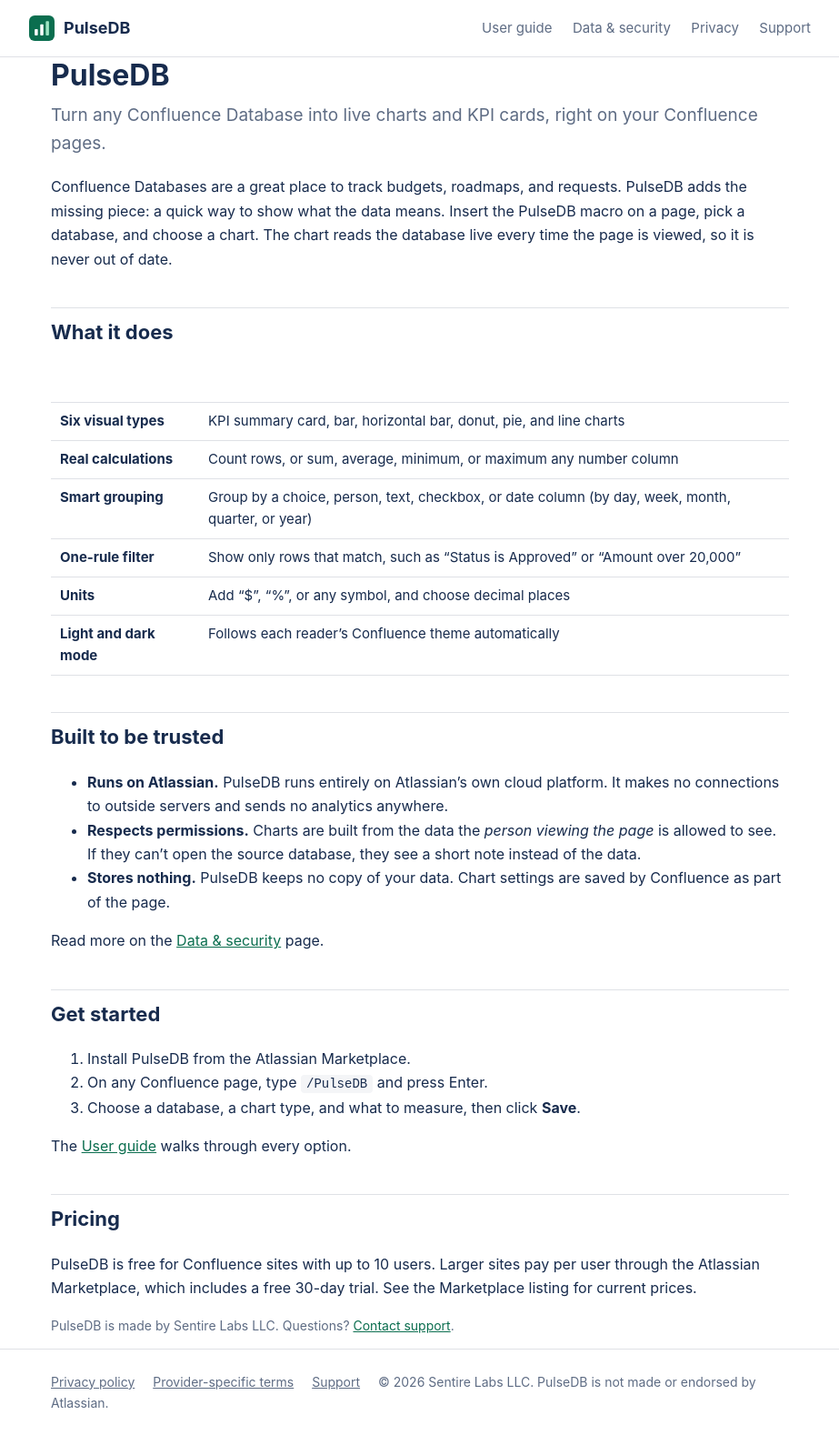
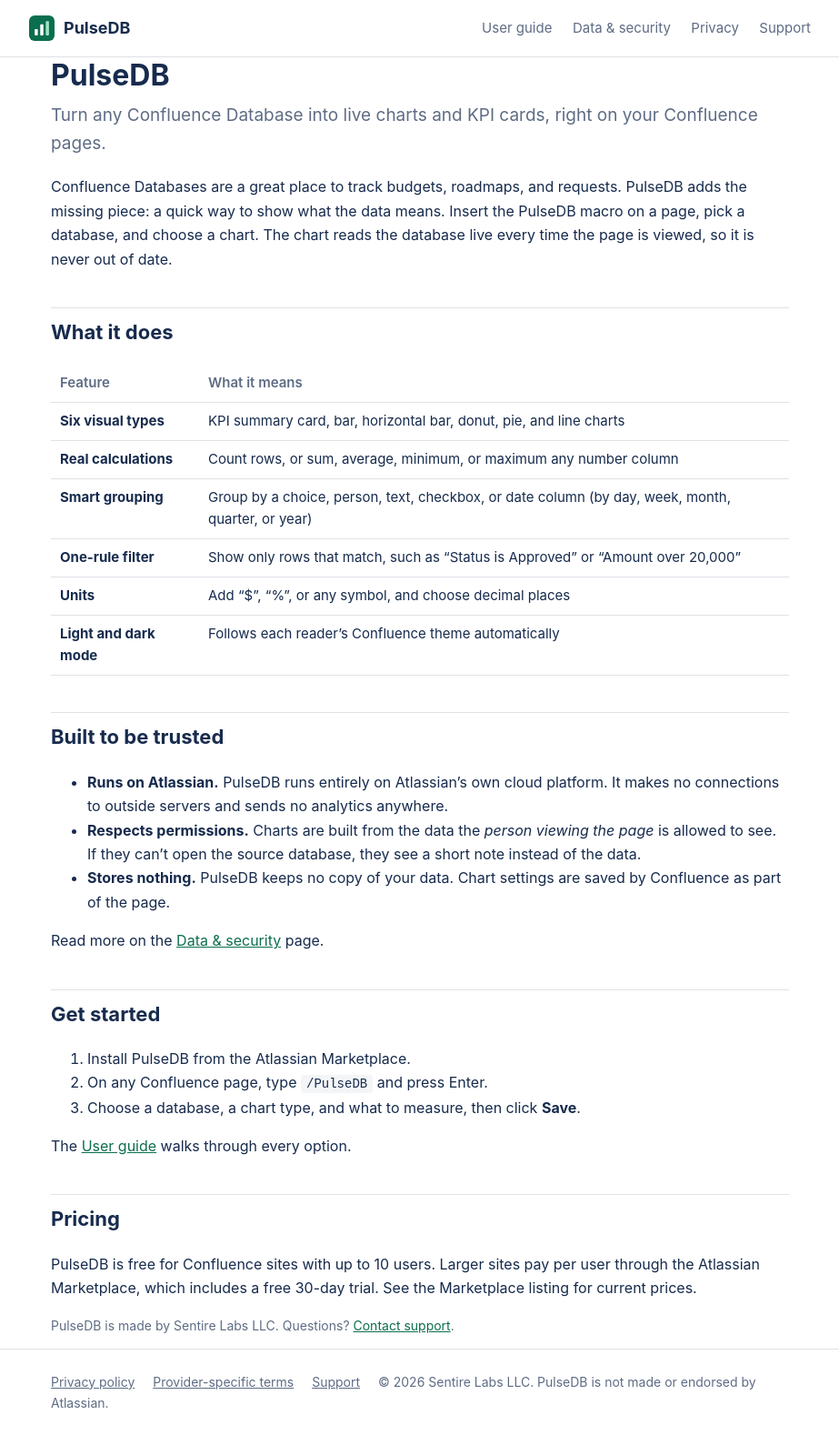
Before and after one commit to firstomega/pulsedb-docs, a Jekyll site: the page built from index.md, in a window 1280 px wide. Shown: the whole page at 91% size, without its empty margins (178-1101 px from the left). Built offline with Jekyll 4.4.1, drawn with Linux system fonts in a browser that asks for light colours.

Commit message:
docs: fix home page table header
Co-Authored-By: Claude Opus 5.5 <noreply@anthropic.com>
Claude-Session: https://claude.ai/code/session_01FsE1GRmuvBTC9bMskyaruV

```diff
--- a/index.md
+++ b/index.md
@@ -11,7 +11,7 @@ Confluence Databases are a great place to track budgets, roadmaps, and requests.
 
 ## What it does
 
-| | |
+| Feature | What it means |
 |---|---|
 | **Six visual types** | KPI summary card, bar, horizontal bar, donut, pie, and line charts |
 | **Real calculations** | Count rows, or sum, average, minimum, or maximum any number column |
```
